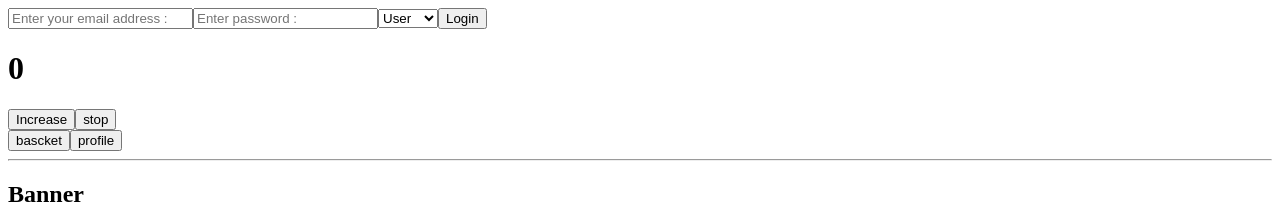
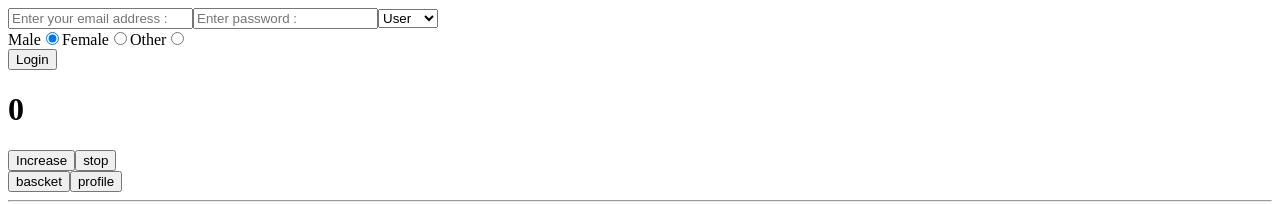
Before and after one commit to sardarbalnour/vite-react-app, a React (Vite) app: page / in a window 1280 px wide. Shown: the top 204 px of the page. Built offline with nearby package versions, Linux system fonts and the light colour scheme.

Commit message:
radio input

```diff
--- a/src/Form.jsx
+++ b/src/Form.jsx
@@ -4,9 +4,10 @@ function Form() {
   const [email, setEmail] = useState("");
   const [password, setPassword] = useState("");
   const [role, setRole] = useState("user");
+  const [gender, setGender] = useState("male");
 
   const loginHandler = () => {
-    console.log({ email, password, role });
+    console.log({ email, password, role, gender });
   };
 
   const emailHandler = (event) => {
@@ -19,6 +20,10 @@ function Form() {
 
   const selectHandler = (event) => {
     setRole(event.target.value);
+  };
+
+  const genderHandler = (event) => {
+    setGender(event.target.value);
   };
 
   return (
@@ -40,6 +45,37 @@ function Form() {
         <option value="user">User</option>
         <option value="writer">Writer</option>
       </select>
+      <div>
+        {/* name of all radiobuttons are equal in order to user just can select one option */}
+        <label htmlFor="male">Male</label>
+        {/* id should be equal to htmlfor in order to when we click on the label the radiobutton be selected */}
+        <input
+          type="radio"
+          name="gender"
+          id="male"
+          value="male"
+          onChange={genderHandler}
+          checked={gender === "male"}
+        />
+        <label htmlFor="female">Female</label>
+        <input
+          type="radio"
+          name="gender"
+          id="female"
+          value="female"
+          onChange={genderHandler}
+          checked={gender === "female"}
+        />
+        <label htmlFor="other">Other</label>
+        <input
+          type="radio"
+          name="gender"
+          id="other"
+          value="other"
+          onChange={genderHandler}
+          checked={gender === "other"}
+        />
+      </div>
       <button onClick={loginHandler}>Login</button>
     </div>
   );
```
